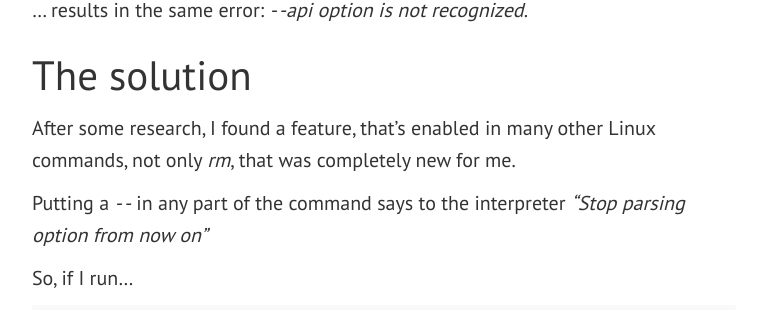
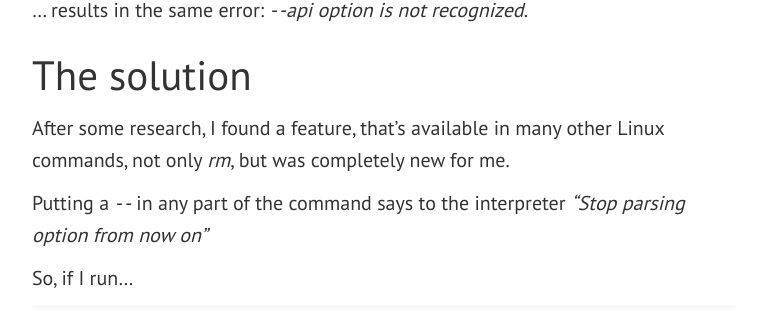
Before and after one commit to mauricioklein/mauricioklein.github.io, a Jekyll site: the page built from _posts/2016-01-26-how-delete-files-with-special-characters-on-linux.md, in a window 1280 px wide. Shown: the part 1186-1496 px from the top of the page, without its empty margins (256-1022 px from the left). Built offline with Jekyll 4.4.1, drawn with Linux system fonts in a browser that asks for light colours; nearby versions of some CDN libraries.

Commit message:
New post added

```diff
--- a/_posts/2016-01-26-how-delete-files-with-special-characters-on-linux.md
+++ b/_posts/2016-01-26-how-delete-files-with-special-characters-on-linux.md
@@ -36,7 +36,7 @@ $ ls -1 | grep 'api' | xargs rm -rf # This one is the real face of desperation :
 
 # The solution
 
-After some research, I found a feature, that's enabled in many other Linux commands, not only _rm_, that was completely new for me.
+After some research, I found a feature, that's available in many other Linux commands, not only _rm_, but was completely new for me.
 
 Putting a _- -_ in any part of the command says to the interpreter _"Stop parsing option from now on"_
 
```
